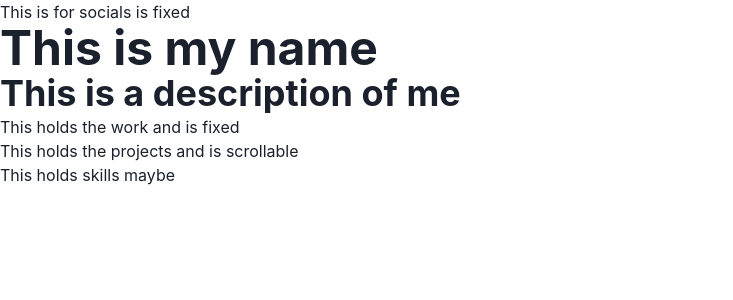
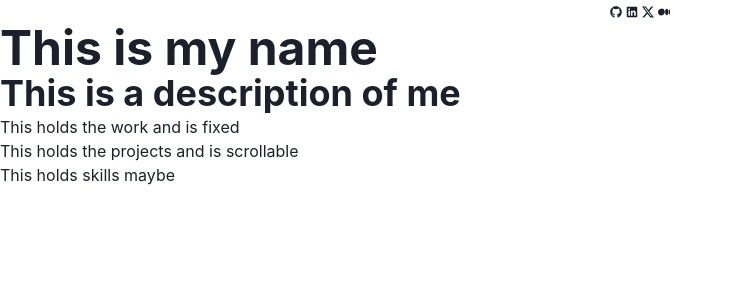
Before and after one commit to dprajapati4/v2-website, a Next.js app: page / in a window 1280 px wide. Shown: the top 300 px of the page, without its empty margins (0-733 px from the left). Built offline with nearby package versions, Linux system fonts and the light colour scheme.

Commit message:
update page

```diff
--- a/src/app/page.js
+++ b/src/app/page.js
@@ -1,23 +1,27 @@
 "use client";
 
-import { Box, Heading, } from "@chakra-ui/react";
+import { Box, Heading, IconButton } from "@chakra-ui/react";
+import { socials } from "./_lib/data";
+import { SocialLink } from "./_components/SocialLink";
 
 export default function Home() {
   return (
-  <Box>
-    <Box>
-      This is for socials is fixed
+    <Box minH={"100vh"} display={"flex"} flexDir={"column"}>
+      <Box display="flex" justifyContent="center" alignItems="center" gap="1">
+        {socials.map((social) => (
+          <SocialLink social={social} key={social.name} />
+        ))}
       </Box>
 
-    <Heading as="h1" size="2xl">This is my name</Heading>
-    <Heading as={'h2'}>This is a description of me</Heading>
+      <Heading as="h1" size="2xl">
+        This is my name
+      </Heading>
+      <Heading as={"h2"}>This is a description of me</Heading>
       <Box>
-      <Box>
-        This holds the work and is fixed
-      </Box>
+        <Box>This holds the work and is fixed</Box>
         <Box>This holds the projects and is scrollable</Box>
         <Box>This holds skills maybe</Box>
       </Box>
     </Box>
-  )
+  );
 }
```
Lines whose indentation alone changed are shown as unchanged.
